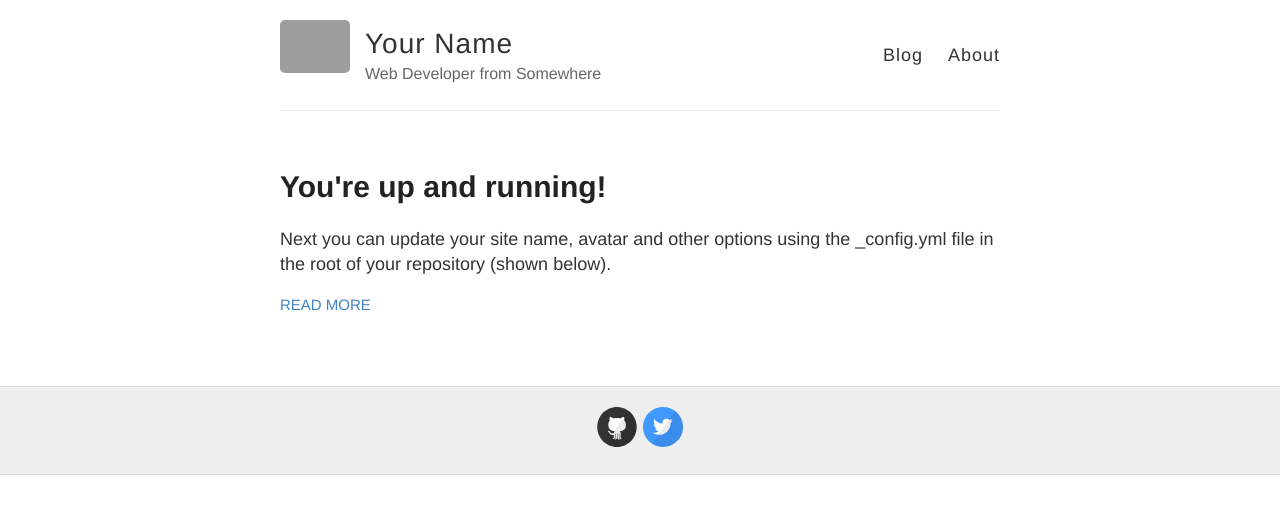
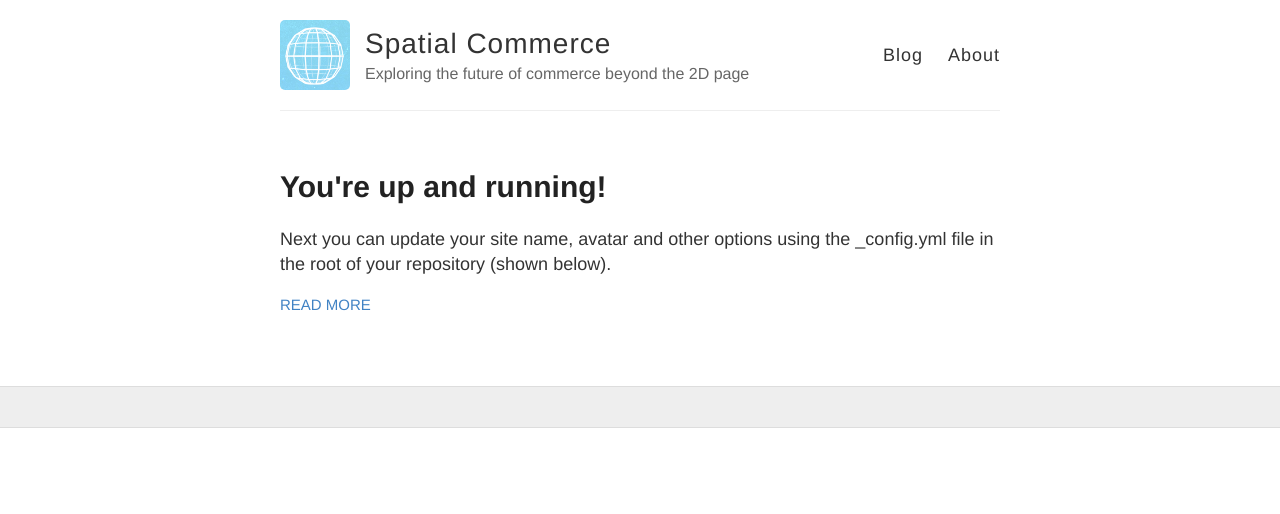
Before and after one commit to Shopify/spatial-commerce-projects, a Jekyll site: the page built from index.html, in a window 1280 px wide. Shown: the top 514 px of the page. Built offline with Jekyll 4.4.1, drawn with Linux system fonts in a browser that asks for light colours; grey boxes are pictures that could not be loaded.

Commit message:
Update the landing page.

```diff
--- a/_config.yml
+++ b/_config.yml
@@ -3,13 +3,13 @@
 #
 
 # Name of your site (displayed in the header)
-name: Your Name
+name: Spatial Commerce
 
 # Short bio or description (displayed in the header)
-description: Web Developer from Somewhere
+description: Exploring the future of commerce beyond the 2D page
 
 # URL of your avatar or profile pic (you could use your GitHub profile pic)
-avatar: https://raw.githubusercontent.com/barryclark/jekyll-now/master/images/jekyll-logo.png
+avatar: https://github.com/Shopify/spatial-commerce-projects/blob/main/images/spatial_commerce_logo.png
 
 #
 # Flags below are optional
@@ -21,12 +21,12 @@ footer-links:
   email:
   facebook:
   flickr:
-  github: barryclark/jekyll-now
+  github:
   instagram:
   linkedin:
   pinterest:
   rss: # just type anything here for a working RSS icon
-  twitter: jekyllrb
+  twitter:
   stackoverflow: # your stackoverflow profile, e.g. "users/50476/bart-kiers"
   youtube: # channel/<your_long_string> or user/<user-name>
   googleplus: # anything in your profile username that comes after plus.google.com/
```
Also changed, not shown: images/spatial_commerce_logo.png (added).
